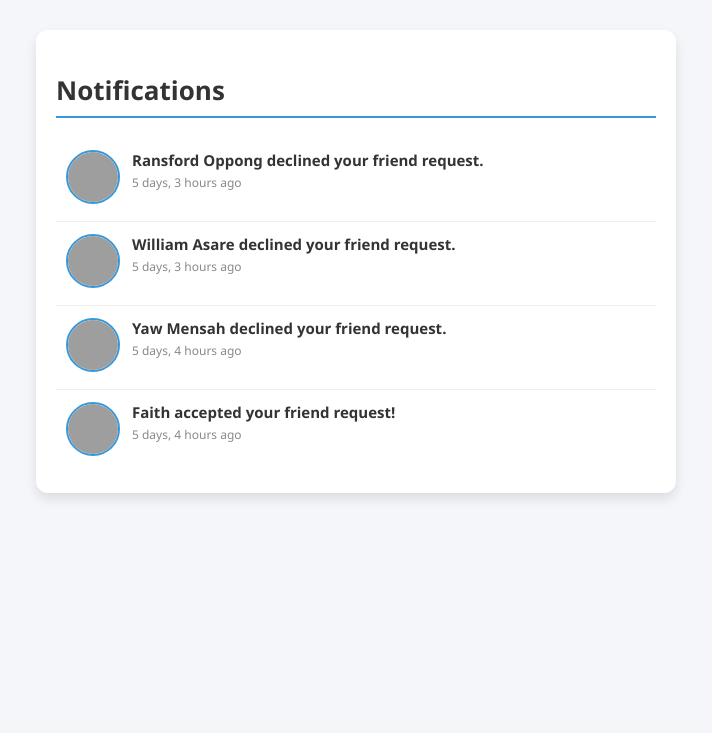
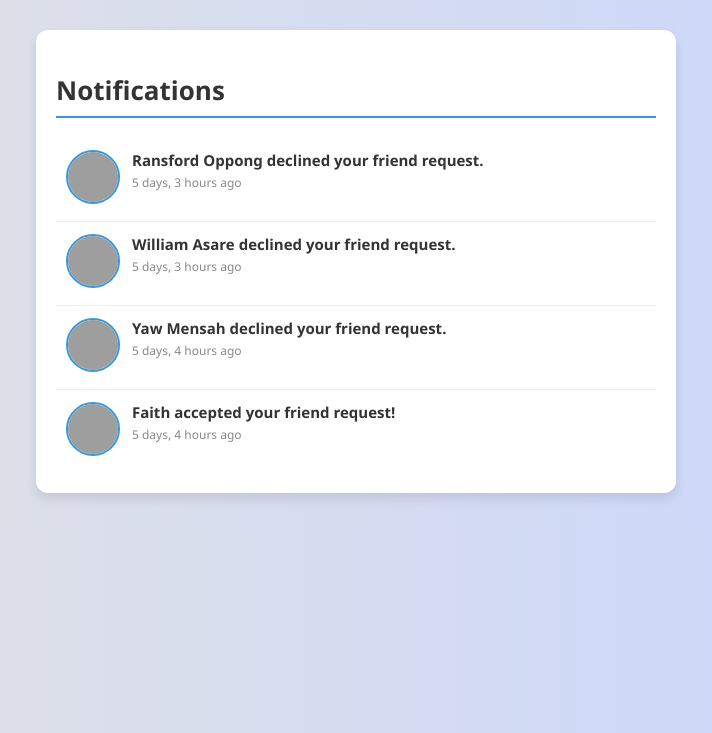
Before and after one commit to KATAKYIE-KWESI/Django-Project13, a Django app: page /notifications/ in a window 1280 px wide. Shown: the top 733 px of the page, without its empty margins (284-996 px from the left). Run offline with Django 5.2, Linux system fonts and the light colour scheme; a user stored in the database is signed in; data comes from the database, SQL or seed files in the repository; both versions use the stored data as it was after the commit; grey boxes are pictures that could not be loaded.

Commit message:
Additional Styles to Notification page

```diff
--- a/static/styles5.css
+++ b/static/styles5.css
@@ -1,7 +1,8 @@
 body {
     margin: 0;
     font-family: 'Segoe UI', Tahoma, Geneva, Verdana, sans-serif;
-    background-color: #f5f6fa;
+    background-color: #c9d6ff;
+    background: linear-gradient(to right,#e2e2e2,#c9d6ff);
 }
 
 .notifications-container {
```
Also changed, not shown: db.sqlite3.
